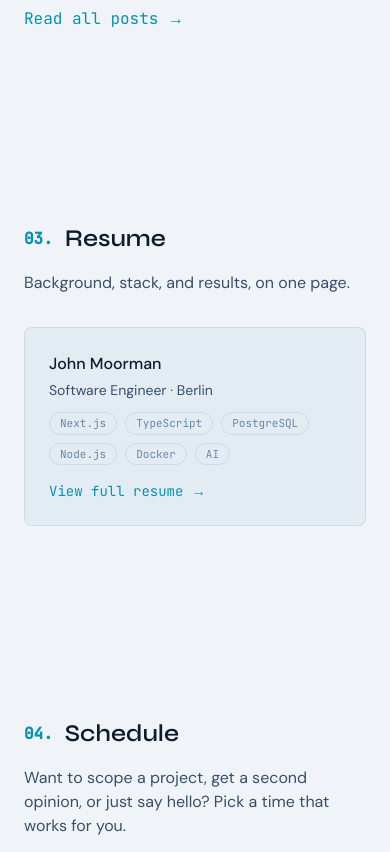
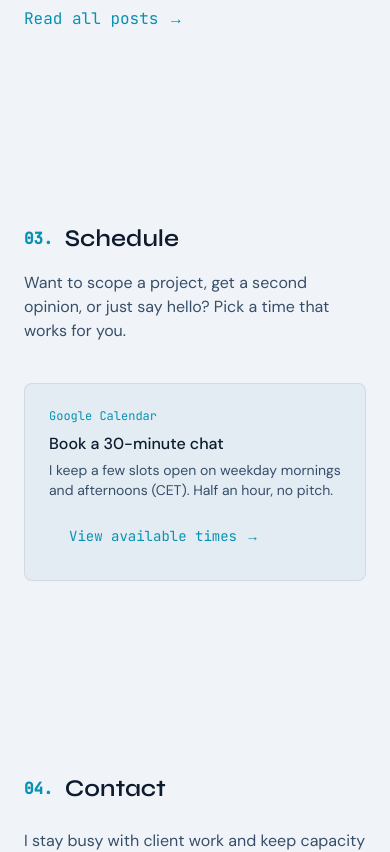
Before and after one commit to mojoro/john-moorman-portfolio, a Next.js app: page / in a window 390 px wide. Shown: the part 5460-6312 px from the top of the page. Built offline with nearby package versions, Linux system fonts and the light colour scheme; no server answers.

Commit message:
Unlink the resume from the site navigation and sitemap

```diff
--- a/app/layout.tsx
+++ b/app/layout.tsx
@@ -197,7 +197,6 @@ export default async function RootLayout({
       "/about",
       "/work",
       "/blog",
-      "/resume",
       ...blogPosts.map((p) => `/blog/${p.slug}`),
       ...workPosts.map((p) => `/work/${p.slug}`),
     ]
--- a/app/resume/page.tsx
+++ b/app/resume/page.tsx
@@ -6,9 +6,12 @@ const TITLE = "Resume · John Moorman, Software Engineer"
 const DESCRIPTION =
   "Resume for John Moorman, a fullstack software engineer in Berlin working in Next.js, TypeScript, React, and AI-native development. Production freelance and in-house experience."
 
+// Unlinked from the site for now: no nav entry, no sitemap entry, no indexing.
+// The page still renders for anyone with the direct URL.
 export const metadata: Metadata = {
   title: "Resume",
   description: DESCRIPTION,
+  robots: { index: false, follow: false },
   alternates: { canonical: "/resume" },
   openGraph: {
     title: TITLE,
--- a/app/robots.ts
+++ b/app/robots.ts
@@ -26,12 +26,12 @@ export default function robots(): MetadataRoute.Robots {
       {
         userAgent: "*",
         allow: "/",
-        disallow: ["/admin/", "/api/"],
+        disallow: ["/admin/", "/api/", "/resume/"],
       },
       ...AI_CITATION_BOTS.map((bot) => ({
         userAgent: bot,
         allow: "/",
-        disallow: ["/admin/", "/api/"],
+        disallow: ["/admin/", "/api/", "/resume/"],
       })),
     ],
     sitemap: `${SITE_URL}/sitemap.xml`,
--- a/app/sitemap.ts
+++ b/app/sitemap.ts
@@ -50,12 +50,6 @@ export default async function sitemap(): Promise<MetadataRoute.Sitemap> {
       changeFrequency: "monthly",
       priority: 0.7,
     },
-    {
-      url: `${BASE_URL}/resume/`,
-      lastModified: now,
-      changeFrequency: "monthly",
-      priority: 0.7,
-    },
     ...workEntries,
     ...blogEntries,
   ]
--- a/components/home-client.tsx
+++ b/components/home-client.tsx
@@ -288,46 +288,10 @@ export function HomeClient({
         </SectionReveal>
       </section>
 
-      {/* ── Resume ── */}
-      <section id="resume" className="py-24">
-        <SectionReveal>
-          <SectionHeading number="03">Resume</SectionHeading>
-          <p className="mt-4 text-text-secondary">
-            Background, stack, and results, on one page.
-          </p>
-        </SectionReveal>
-
-        <SectionReveal delay={0.1}>
-          <Link
-            href="/resume"
-            className="group mt-8 block rounded-lg border border-border bg-bg-surface p-6 transition-colors hover:border-accent/40"
-          >
-            <div className="flex flex-col gap-4 sm:flex-row sm:items-center sm:justify-between">
-              <div>
-                <p className="font-medium text-text-primary transition-colors group-hover:text-accent">
-                  John Moorman
-                </p>
-                <p className="mt-1 text-sm text-text-secondary">
-                  Software Engineer &middot; Berlin
-                </p>
-                <div className="mt-3 flex flex-wrap gap-2">
-                  {["Next.js", "TypeScript", "PostgreSQL", "Node.js", "Docker", "AI"].map((tag) => (
-                    <TagPill key={tag}>{tag}</TagPill>
-                  ))}
-                </div>
-              </div>
-              <span className="font-mono text-sm text-accent transition-colors">
-                View full resume &rarr;
-              </span>
-            </div>
-          </Link>
-        </SectionReveal>
-      </section>
-
       {/* ── Schedule ── */}
       <section id="schedule" className="py-24">
         <SectionReveal>
-          <SectionHeading number="04">Schedule</SectionHeading>
+          <SectionHeading number="03">Schedule</SectionHeading>
           <p className="mt-4 text-text-secondary">
             Want to scope a project, get a second opinion, or just say hello?
             Pick a time that works for you.
@@ -365,7 +329,7 @@ export function HomeClient({
       {/* ── Contact ── */}
       <section id="contact" className="py-24">
         <SectionReveal>
-          <SectionHeading number="05">Contact</SectionHeading>
+          <SectionHeading number="04">Contact</SectionHeading>
           <p className="mt-6 max-w-xl text-text-secondary">
             I stay busy with client work and keep capacity open for the next
             good project. If you have something you think I&apos;d be a good fit
--- a/components/sidebar.tsx
+++ b/components/sidebar.tsx
@@ -8,9 +8,8 @@ import { ThemeToggle } from "./theme-toggle"
 const NAV_ITEMS = [
   { number: "01", label: "Work",     hash: "work",     page: "/work" },
   { number: "02", label: "Blog",     hash: "blog",     page: "/blog" },
-  { number: "03", label: "Resume",   hash: "resume",   page: "/resume" },
-  { number: "04", label: "Schedule", hash: "schedule",  page: null },
-  { number: "05", label: "Contact",  hash: "contact",  page: null },
+  { number: "03", label: "Schedule", hash: "schedule", page: null },
+  { number: "04", label: "Contact",  hash: "contact",  page: null },
 ] as const
 
 const SOCIAL_LINKS = [
```
